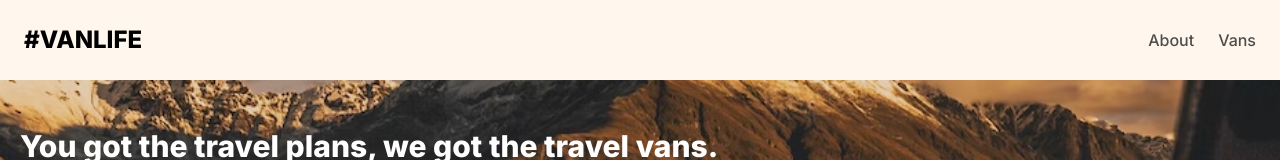
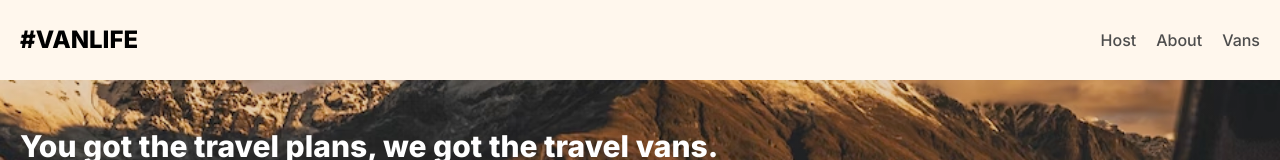
Before and after one commit to pranav1-git/VanLife, a React (Vite) app: page / in a window 1280 px wide. Shown: the top 160 px of the page. Built offline with nearby package versions, Linux system fonts and the light colour scheme; what miragejs would draw is missing.

Commit message:
fixed navbar

```diff
--- /dev/null
+++ b/src/Components/EachNavLink.tsx
@@ -0,0 +1,23 @@
+import { NavLink } from "react-router-dom";
+
+interface EachNavLinkProps {
+  route: string;
+  text: string;
+}
+
+export default function EachNavLink({ route, text }: EachNavLinkProps) {
+  const ifActive = `text-app-dark-sec underline decoration-black`;
+  const ifNotActive = `hover:text-app-dark-sec hover:underline`;
+  return (
+    <>
+      <li>
+        <NavLink
+          to={`${route}`}
+          className={({ isActive }) => (isActive ? ifActive : ifNotActive)}
+        >
+          {text}
+        </NavLink>
+      </li>
+    </>
+  );
+}
--- a/src/Components/EachVans.tsx
+++ b/src/Components/EachVans.tsx
@@ -6,7 +6,7 @@ export default function EachVans(props: Vans) {
   return (
     <li className="eachBox">
       <Link to={`${props.id}`}>
-        <div className="imageBox w-60 h-60 rounded">
+        <div className="imageBox w-60 h-60">
           <img className="object-cover" src={props.imageUrl} alt={props.name} />
         </div>
         <div className="nameandpriceBox mt-3 mb-2 font-semibold text-[19px] flex justify-between">
--- /dev/null
+++ b/src/Components/HostNavbar.tsx
@@ -0,0 +1,58 @@
+import EachNavLink from "./EachNavLink";
+
+export default function HostNavbar() {
+  return (
+    <>
+      <div className="host-navbar p-5">
+        <nav>
+          <ul className="flex items-center gap-6">
+            <EachNavLink route="." text="Dasboard" />
+            <EachNavLink route="income" text="Income" />
+            <EachNavLink route="vans" text="Vans" />
+            <EachNavLink route="reviews" text="Reviews" />
+            {/* <li>
+              <NavLink
+                to={"."}
+                className={({ isActive }) =>
+                  isActive ? ifActive : ifNotActive
+                }
+              >
+                Dashboard
+              </NavLink>
+            </li>
+            <li>
+              <NavLink
+                to={"income"}
+                className={({ isActive }) =>
+                  isActive ? ifActive : ifNotActive
+                }
+              >
+                Income
+              </NavLink>
+            </li>
+            <li style={{ color: "#4d4d4d" }}>
+              <NavLink
+                to={"vans"}
+                className={({ isActive }) =>
+                  isActive ? ifActive : ifNotActive
+                }
+              >
+                Vans
+              </NavLink>
+            </li>
+            <li style={{ color: "#4d4d4d" }}>
+              <NavLink
+                to={"reviews"}
+                className={({ isActive }) =>
+                  isActive ? ifActive : ifNotActive
+                }
+              >
+                Reviews
+              </NavLink>
+            </li> */}
+          </ul>
+        </nav>
+      </div>
+    </>
+  );
+}
--- a/src/Components/MainNavigation.tsx
+++ b/src/Components/MainNavigation.tsx
@@ -1,15 +1,27 @@
 import { NavLink } from "react-router-dom";
+import EachNavLink from "./EachNavLink";
 
 export default function MainNavigation() {
   const ifActive = `text-app-dark-sec underline decoration-black`;
-  const ifNotActive = `hover:text-app-dark-sec`;
+  const ifNotActive = `hover:text-app-dark-sec hover:underline`;
   return (
     <header>
       <nav>
-        <ul className="flex h-20 items-center gap-6 px-6 font-medium text-app-light">
+        <ul className="flex h-20 items-center gap-5 px-5 font-medium text-app-light">
           <li className="mr-auto font-extrabold text-2xl">
             <NavLink to={"/"} className="text-black">
               #VANLIFE
+            </NavLink>
+          </li>
+          <EachNavLink route="host" text="Host" />
+          <EachNavLink route="about" text="About" />
+          <EachNavLink route="vans" text="Vans" />
+          {/* <li>
+            <NavLink
+              to={"/host"}
+              className={({ isActive }) => (isActive ? ifActive : ifNotActive)}
+            >
+              Host
             </NavLink>
           </li>
           <li>
@@ -27,7 +39,7 @@ export default function MainNavigation() {
             >
               Vans
             </NavLink>
-          </li>
+          </li> */}
         </ul>
       </nav>
     </header>
--- a/src/Pages/About.tsx
+++ b/src/Pages/About.tsx
@@ -27,8 +27,7 @@ export default function About() {
           </div>
           <div className="exploreBox bg-button-orange-sec p-6 rounded mt-6">
             <h1 className="text-app-dark-sec font-bold text-[22px] mb-5">
-              Your Destination is waiting.
-              Your Van is ready.
+              Your Destination is waiting. Your Van is ready.
             </h1>
             <Button className="bg-app-dark-sec! text-white font-semibold px-4 py-2!">
               Explore our vans
--- /dev/null
+++ b/src/Pages/Host.tsx
@@ -0,0 +1,11 @@
+import { Outlet } from "react-router-dom";
+import HostNavbar from "../Components/HostNavbar";
+
+export default function Host() {
+  return (
+    <section className="host">
+      <HostNavbar />
+      <Outlet />
+    </section>
+  );
+}
--- /dev/null
+++ b/src/Pages/HostDasboard.tsx
@@ -0,0 +1,7 @@
+export default function HostDasboard() {
+  return (
+    <>
+      <h1>this is teh dasbaord</h1>
+    </>
+  );
+}
--- a/src/Pages/PartVansPage.tsx
+++ b/src/Pages/PartVansPage.tsx
@@ -21,7 +21,7 @@ export default function PartVansPage() {
           </div>
           <VansTypeTag tag={type} />
           <div className="text-2xl font-semibold mt-3 mb-2">{name}</div>
-          <div className="mb-2">
+          <div className="mb-3">
             <span className="font-semibold text-xl">${price}</span>
             <span className="font-normal">/day</span>
           </div>
@@ -36,6 +36,6 @@ export async function getPartVanData({
   params,
 }: LoaderFunctionArgs): Promise<Vans> {
   const response = await fetch(`/api/vans/${params.id}`);
-  const { vans } = await response.json();
-  return vans;
+  const data = await response.json();
+  return data.vans;
 }
--- a/src/Pages/RootLayout.tsx
+++ b/src/Pages/RootLayout.tsx
@@ -13,3 +13,8 @@ export default function Default() {
     </>
   );
 }
+
+// example of parent loader data can be used by the children
+// export function loader(): string {
+//   return "well the childrens can also access these things";
+// }
--- a/src/Pages/Vans.tsx
+++ b/src/Pages/Vans.tsx
@@ -4,7 +4,6 @@ import EachVans from "../Components/EachVans.tsx";
 import { useLoaderData } from "react-router-dom";
 export default function Vans() {
   const VANSDATA: Vans[] = useLoaderData();
-  console.log(VANSDATA);
   return (
     <>
       <section className="vans-page p-5 min-h-full">
```
Also changed, not shown: src/App.tsx (+7 -0 lines).
